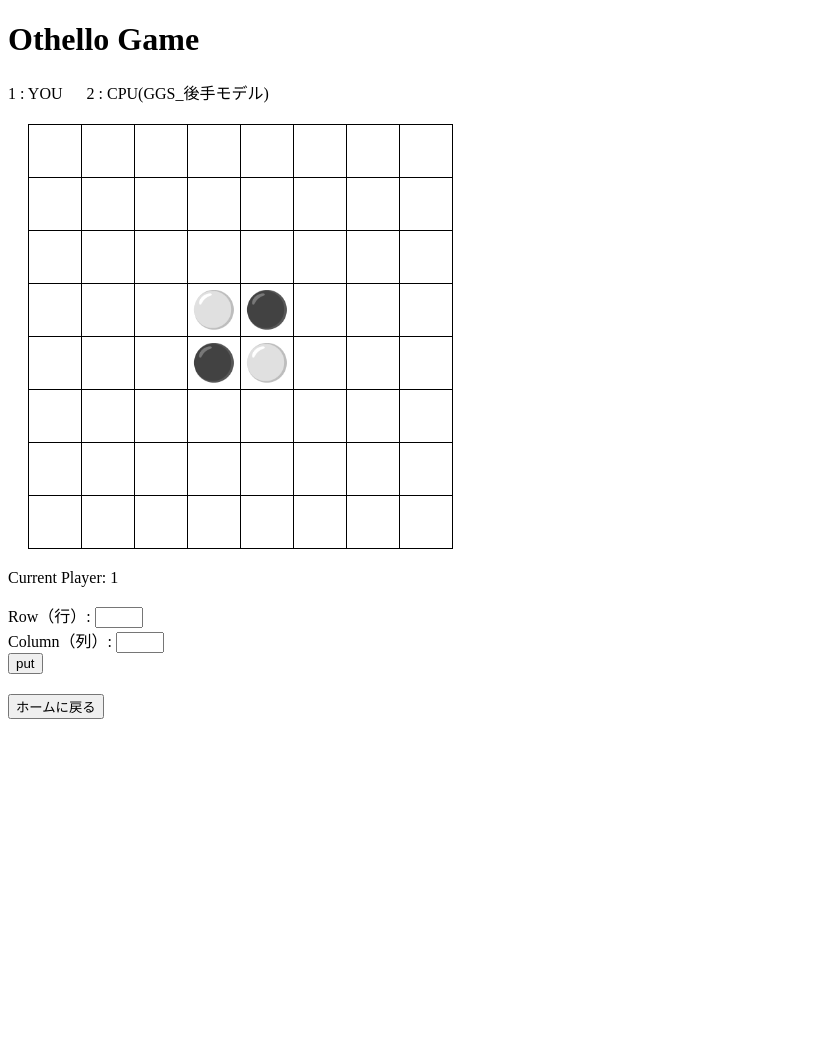
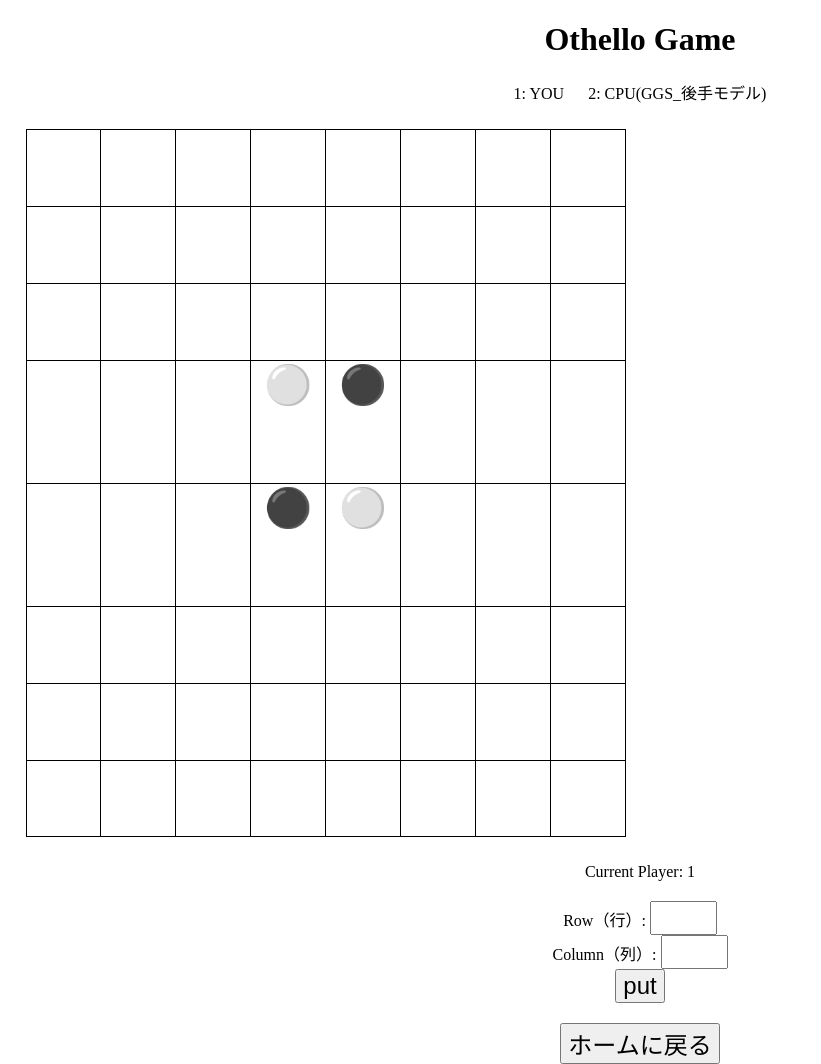
Before and after one commit to s55521st/othello_game, a Flask app: page /model1 in a window 1280 px wide. Shown: the whole page, without its empty margins (0-821 px from the left). Before the commit the page ends 719 px from the top, so only its background shows below. Run offline with Flask 3, Linux system fonts and the light colour scheme.

Commit message:
Update othello.html

```diff
--- a/templates/othello.html
+++ b/templates/othello.html
@@ -2,31 +2,57 @@
 <html lang="ja">
 <head>
     <meta charset="UTF-8">
+    <meta name="viewport" content="width=device-width, initial-scale=1.0">
     <title>Othello Game</title>
     <style>
+        body {
+            font-size: 16px;
+            margin: 0;
+            padding: 0;
+            box-sizing: border-box;
+        }
+
+        h1 {
+            text-align: center;
+        }
+
         table {
             border-collapse: collapse;
-            margin: 20px;
-        }
-        table, th, td {
-            border: 1px solid black;
-        }
-        th, td {
-            width: 50px;
-            height: 50px;
-            text-align: center;
-            font-size: 24px;
+            margin: 2%;
+            width: 96%;
+            max-width: 600px;
         }
 
-        /* ⚫️と⚪️のサイズを大きくするスタイル */
+        th, td {
+            border: 1px solid black;
+            width: 12.5%;
+            height: 0;
+            padding-bottom: 12.5%;
+            text-align: center;
+            font-size: 2vw;
+        }
+
         .black-stone, .white-stone {
-            font-size: 36px; /* 適切なサイズに調整してください */
+            font-size: 3vw;
+        }
+
+        p {
+            text-align: center;
+        }
+
+        form {
+            text-align: center;
+            margin-top: 20px;
+        }
+
+        input {
+            font-size: 1.5em;
         }
     </style>
 </head>
 <body>
     <h1>Othello Game</h1>
-    <p>1 :{{ num_1 }} 　 2 :{{ num_2 }}</p>
+    <p>1: {{ num_1 }} 　 2: {{ num_2 }}</p>
 
     <table>
         {% for row in board %}
```
